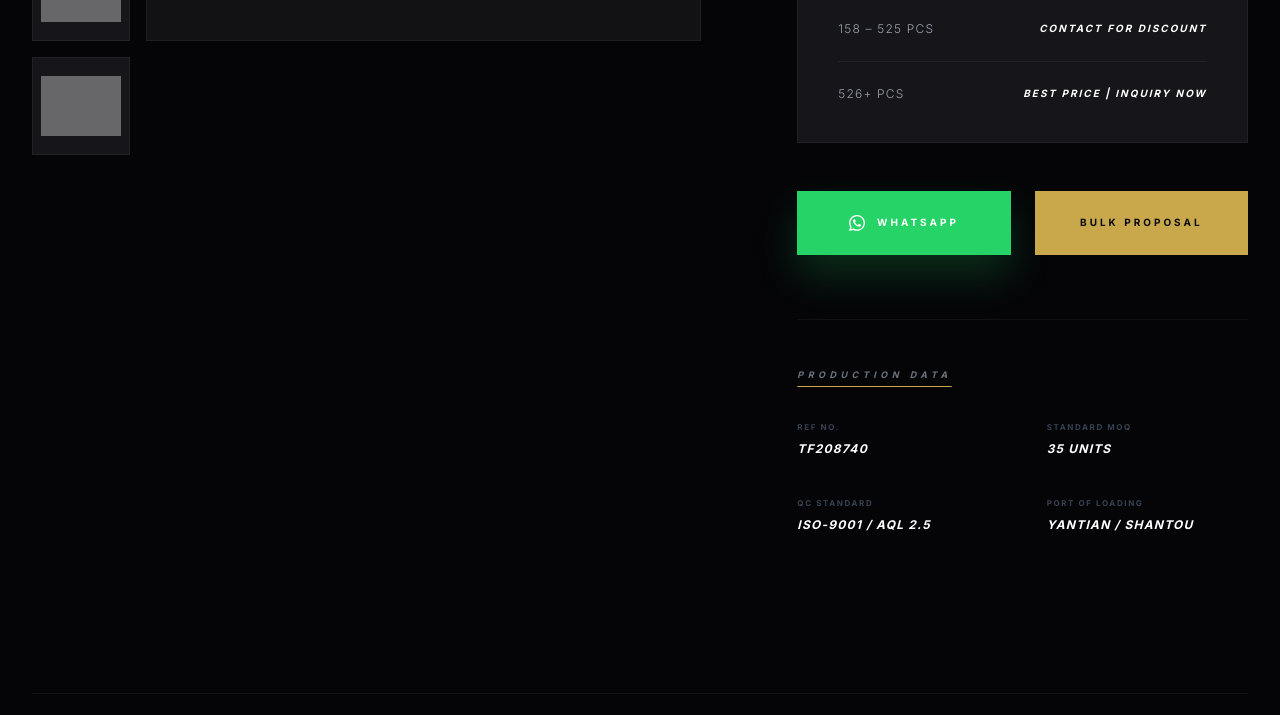
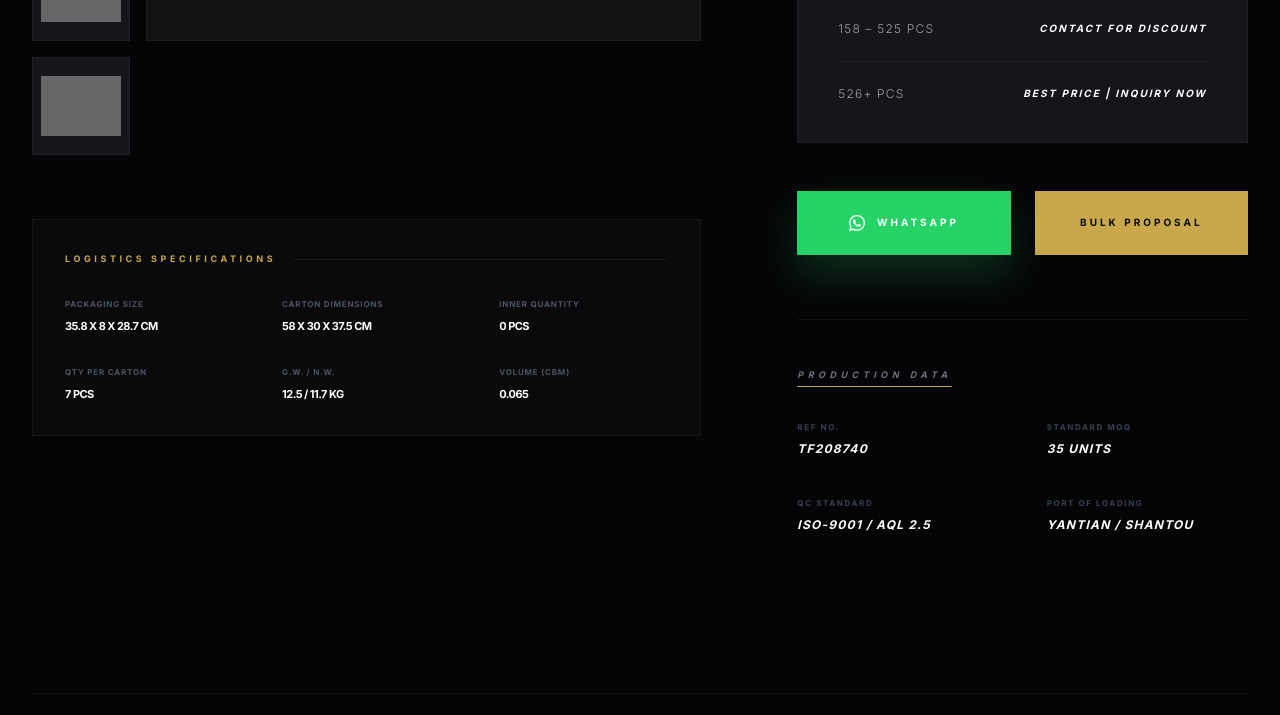
Before and after one commit to toyfactory-global/toy-b2b-site, an Astro site: page /product/TF208740 in a window 1280 px wide. Shown: the part 687-1402 px from the top of the page. Built offline with nearby package versions, Linux system fonts and the light colour scheme; Astro itself is replaced by a stand-in of ours; grey boxes are pictures that could not be loaded.

Commit message:
feat: add logistics specifications table to TF208740

```diff
--- a/src/data/products.json
+++ b/src/data/products.json
@@ -5,6 +5,14 @@
     "moq": 35,
     "price": 24.46,
     "category": "Track Toys",
+    "specs": {
+      "packing_size": "35.8 x 8 x 28.7 cm",
+      "carton_size": "58 x 30 x 37.5 cm",
+      "inner_qty": "0 PCS",
+      "qty_per_carton": "7 PCS",
+      "gw_nw": "12.5 / 11.7 KG",
+      "cbm": "0.065"
+    },
     "images": [
       "/images/products/TF208740.jpg",
       "/images/products/TF208740-6.jpg",
--- a/src/pages/product/[id].astro
+++ b/src/pages/product/[id].astro
@@ -61,6 +61,42 @@ const { product } = Astro.props;
 							class="w-full h-full object-contain transition-all duration-500 ease-in-out"
 						/>
 					</div>
+
+					<!-- Logistics Specs Table (New Section) -->
+					{product.specs && (
+						<div class="col-span-full mt-12 bg-white/[0.02] border border-white/5 p-8">
+							<div class="flex items-center gap-4 mb-8">
+								<span class="text-[9px] font-bold text-gold uppercase tracking-[0.4em]">Logistics Specifications</span>
+								<div class="h-px bg-white/5 flex-grow"></div>
+							</div>
+							<div class="grid grid-cols-2 md:grid-cols-3 gap-y-8 gap-x-12">
+								<div class="space-y-2">
+									<div class="text-[8px] text-gray-600 uppercase tracking-widest font-bold">Packaging Size</div>
+									<div class="text-[11px] font-bold text-white uppercase tracking-tighter">{product.specs.packing_size}</div>
+								</div>
+								<div class="space-y-2">
+									<div class="text-[8px] text-gray-600 uppercase tracking-widest font-bold">Carton Dimensions</div>
+									<div class="text-[11px] font-bold text-white uppercase tracking-tighter">{product.specs.carton_size}</div>
+								</div>
+								<div class="space-y-2">
+									<div class="text-[8px] text-gray-600 uppercase tracking-widest font-bold">Inner Quantity</div>
+									<div class="text-[11px] font-bold text-white uppercase tracking-tighter">{product.specs.inner_qty}</div>
+								</div>
+								<div class="space-y-2">
+									<div class="text-[8px] text-gray-600 uppercase tracking-widest font-bold">Qty Per Carton</div>
+									<div class="text-[11px] font-bold text-white uppercase tracking-tighter">{product.specs.qty_per_carton}</div>
+								</div>
+								<div class="space-y-2">
+									<div class="text-[8px] text-gray-600 uppercase tracking-widest font-bold">G.W. / N.W.</div>
+									<div class="text-[11px] font-bold text-white uppercase tracking-tighter">{product.specs.gw_nw}</div>
+								</div>
+								<div class="space-y-2">
+									<div class="text-[8px] text-gray-600 uppercase tracking-widest font-bold">Volume (CBM)</div>
+									<div class="text-[11px] font-bold text-white uppercase tracking-tighter">{product.specs.cbm}</div>
+								</div>
+							</div>
+						</div>
+					)}
 				</div>
 
 				<!-- RIGHT: PRODUCT INFO -->
```
